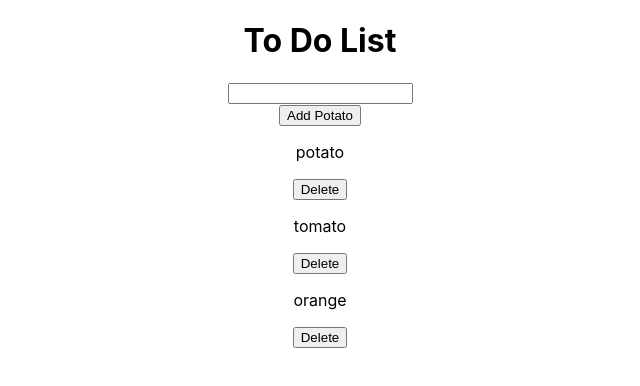
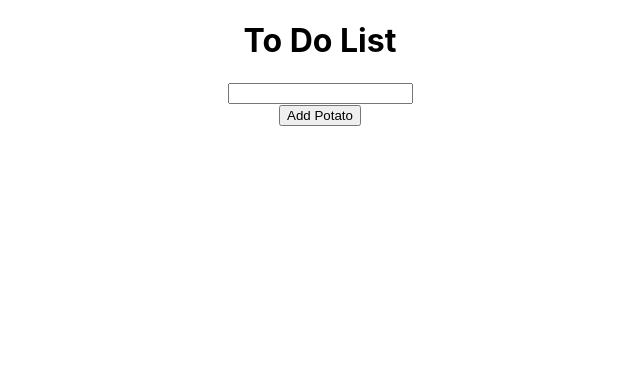
Before and after one commit to thudsonbu/todo-list, a React (Create React App) app: page / in a window 1280 px wide. Shown: the top 386 px of the page, without its empty margins (320-960 px from the left). Built offline with nearby package versions, Linux system fonts and the light colour scheme.

Commit message:
Remove works but creates a new function

```diff
--- a/package.json
+++ b/package.json
@@ -8,7 +8,8 @@
     "@testing-library/user-event": "^7.2.1",
     "react": "^16.13.1",
     "react-dom": "^16.13.1",
-    "react-scripts": "3.4.1"
+    "react-scripts": "3.4.1",
+    "uuid": "^8.2.0"
   },
   "scripts": {
     "start": "react-scripts start",
--- a/src/NewItemForm.js
+++ b/src/NewItemForm.js
@@ -1,5 +1,5 @@
 import React, { Component } from 'react';
-import uuid from "uuid/v4";
+import uuid from "uuid/dist/v4";
 import './NewItemForm.css';
 
 class NewItemForm extends Component{
--- a/src/TodoItem.js
+++ b/src/TodoItem.js
@@ -1,12 +1,20 @@
 import React, { Component } from 'react';
 import './TodoItem.css';
+import uuid from "uuid/dist/v4";
 
 class TodoItem extends Component {
+    constructor(props) {
+        super(props);
+        this.handleRemove = this.handleRemove.bind(this);
+    }
+    handleRemove(evt){
+        this.props.removeItem(evt.target.id);
+    }
     render() {
         return (
             <div className="TodoItem">
                 <p>{this.props.content}</p>
-                <button>Delete</button>
+                <button onClick={this.handleRemove}>Delete</button>
             </div>
         )
     }
--- a/src/TodoList.js
+++ b/src/TodoList.js
@@ -7,7 +7,7 @@ class TodoList extends Component{
     constructor(props) {
         super(props);
         this.state = {
-            items: [{content: "potato"},{content: "tomato"},{content: "orange"}],
+            items: [],
         }
         this.addItem = this.addItem.bind(this);
         this.removeItem = this.removeItem.bind(this);
@@ -19,6 +19,7 @@ class TodoList extends Component{
         });
     }
     removeItem(id) {
+        console.log("Trying to Remove" + id);
         this.setState({
             items: this.state.items.filter(item => item.id !== id)
         });
@@ -30,7 +31,7 @@ class TodoList extends Component{
         const items = this.state.items.map(item => (
             <TodoItem
                 content = {item.content}
-                removeItem = {this.removeItem}
+                removeItem = {() => this.removeItem(item.id)}
             />
         ));
         return (
```
Also changed, not shown: 1 other file (tests, documents, lock files or other folders).
